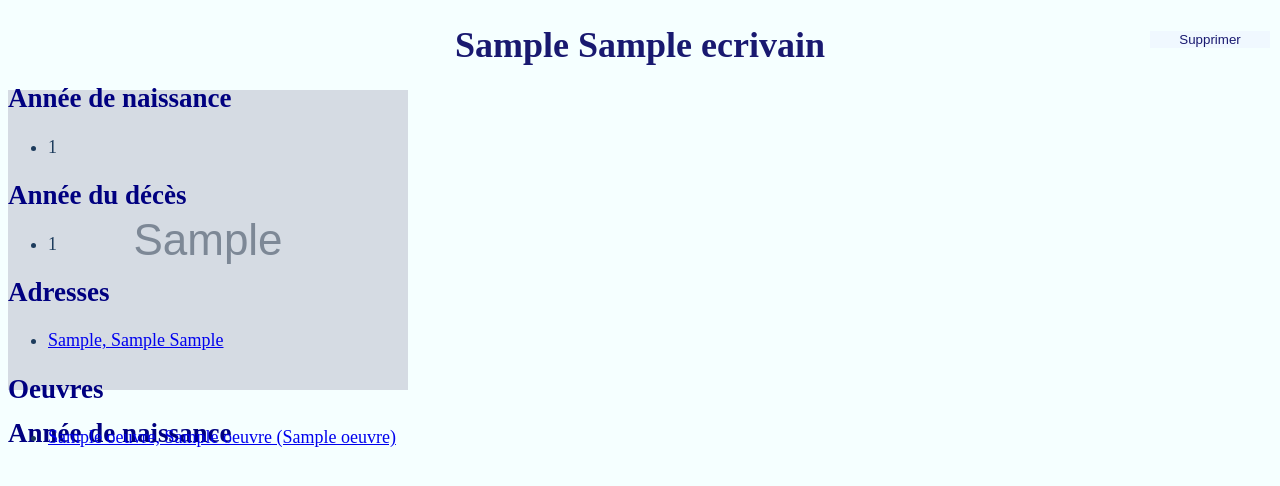
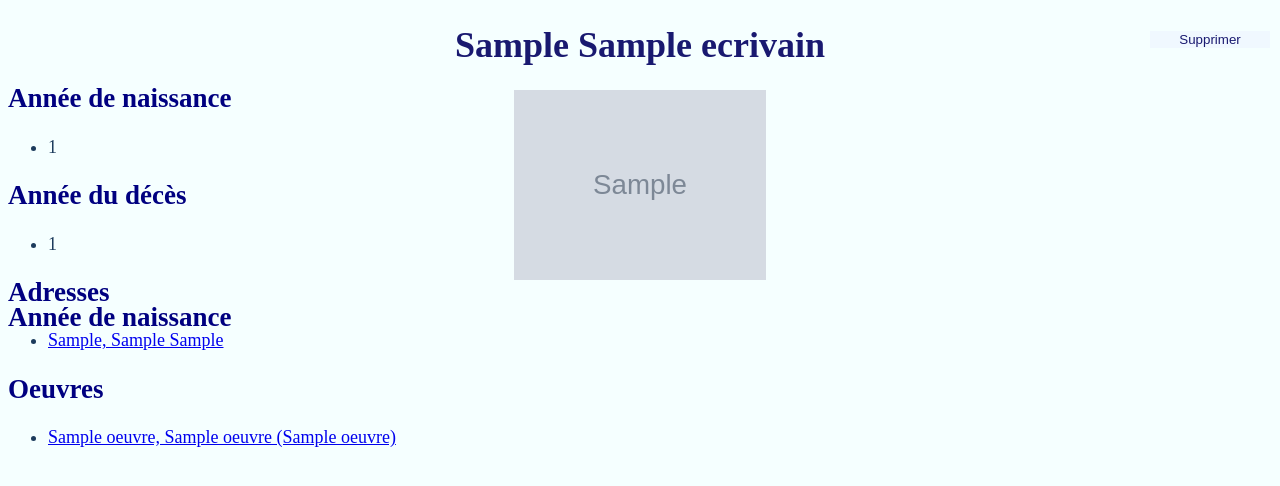
Before and after one commit to kristinkonstantinova/Projet-Python-ThesauRusse, a Flask app: template ThesauRusse/templates/pages/Ecrivain.html in a window 1280 px wide. Shown: the part 64-550 px from the top of the page. Run offline with Flask 2, Linux system fonts and the light colour scheme; tables that the repository leaves empty hold one stand-in row (values such as "Sample post"); the template is opened without the code that fills it: values that come from a table or form of the project are taken from there, most other values are stand-ins (such as "Sample title", 1, 10 or a date in 2020); grey boxes marked "Sample" are stand-in pictures; parts of the project's set-up code (start-up, migrations or seed data) failed here and were passed over.

Commit message:
Correction photos

```diff
--- a/ThesauRusse/templates/pages/Ecrivain.html
+++ b/ThesauRusse/templates/pages/Ecrivain.html
@@ -7,7 +7,7 @@
     </h1>
 </div>
 
-<img src="{{ image }}"></img>
+<img class="photo-ecrivain" src="{{ image }}"></img>
 
 <form class="suppression" action="{{ url_for('supprimer_ecrivain', ecrivain_id=ecrivain.ecrivain_id) }}" method="post">
     <div class="column">
```
